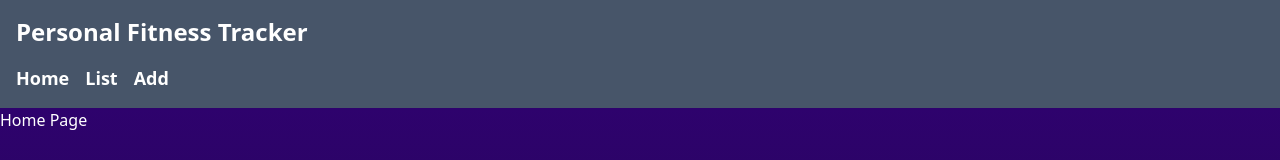
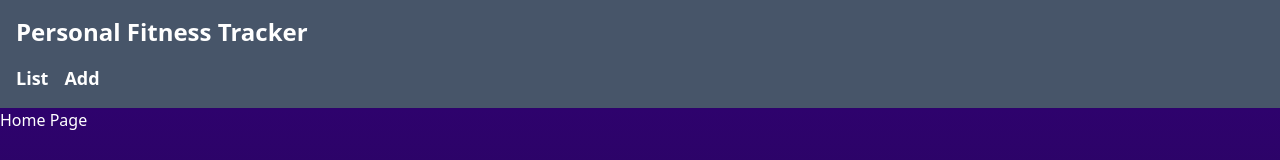
Before and after one commit to abdihashii/personal-fitness-tracker, a Next.js app in the folder personal-fitness-tracker/: page / in a window 1280 px wide. Shown: the top 160 px of the page. Built offline with nearby package versions, Linux system fonts and the light colour scheme.

Commit message:
Fix home button

```diff
--- a/personal-fitness-tracker/src/components/layout/index.tsx
+++ b/personal-fitness-tracker/src/components/layout/index.tsx
@@ -4,11 +4,10 @@
   return (
     <div>
       <header className="bg-slate-600 px-4 py-4 text-white">
-        <h1 className="text-2xl font-semibold">Personal Fitness Tracker</h1>
+        <Link href="/" className="text-2xl font-semibold">
+          Personal Fitness Tracker
+        </Link>
         <nav className="mt-4 flex flex-row gap-4">
-          <Link href="/" className="text-lg font-semibold">
-            Home
-          </Link>
           <Link href="/list" className="text-lg font-semibold">
             List
           </Link>
```
